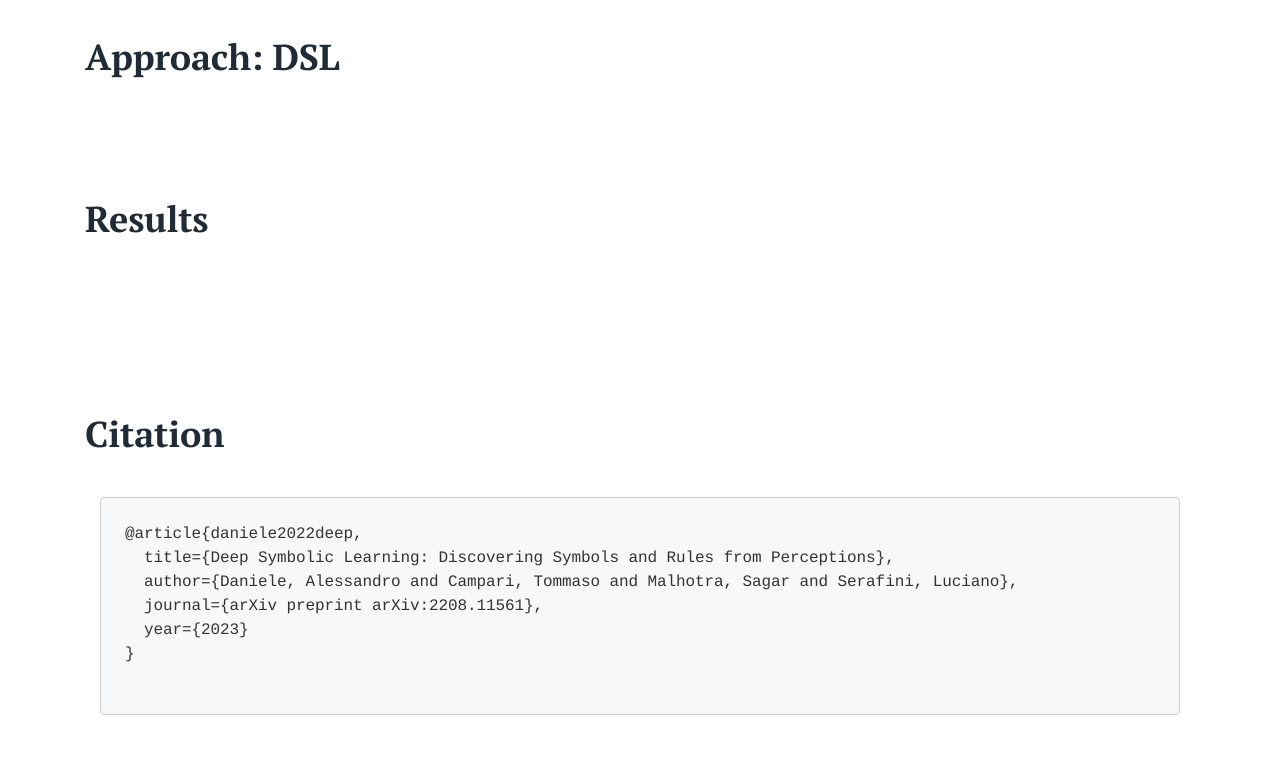
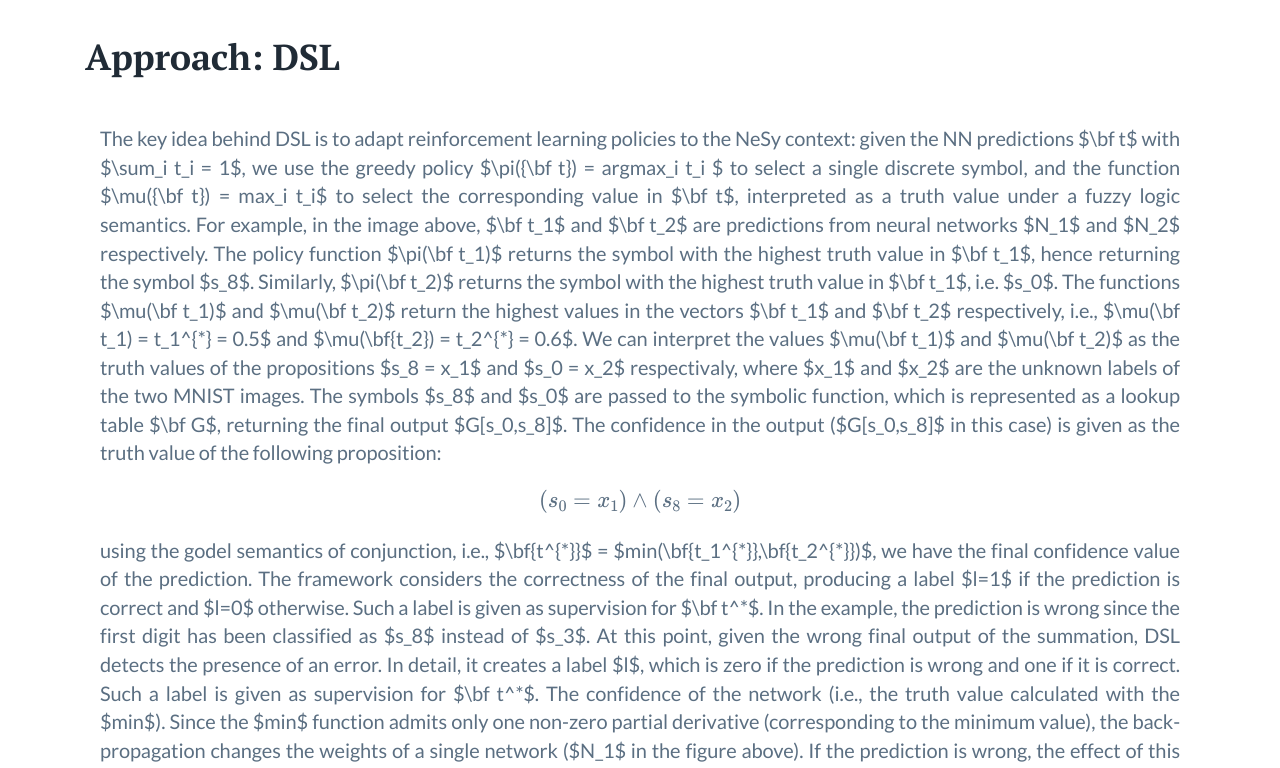
Before and after one commit to dkm-fbk/dkm-fbk.github.io, a plain HTML site: page projects/dsl.html in a window 1280 px wide. Shown: the part 1120-1888 px from the top of the page. Drawn offline with nearby package versions, Linux system fonts and the light colour scheme; some packages are replaced by stand-ins of ours.

Commit message:
first commit

```diff
--- a/projects/dsl.html
+++ b/projects/dsl.html
@@ -14,6 +14,9 @@
     <link rel="stylesheet" href="../dist/css/style.css">
     <link rel="stylesheet" href="../dist/css/new_style.css">
     <!-- <link rel="stylesheet" href="css/index.css" /> -->
+    <script type="text/javascript" charset="utf-8"
+src="https://cdn.mathjax.org/mathjax/latest/MathJax.js?config=TeX-AMS-MML_HTMLorMML,
+https://vincenttam.github.io/javascripts/MathJaxLocal.js"></script>
 </head>
 
 <body class="is-boxed has-animations">
@@ -72,7 +75,14 @@
                         <!--image class="intro-image" src="images/teaser.png" /-->
 
                         <p class="text-justify">
+                            The key idea behind DSL is to adapt reinforcement learning policies to the NeSy context: given the NN predictions $\bf t$ with $\sum_i t_i = 1$, we use the greedy policy $\pi({\bf t}) = argmax_i t_i $ to select a single discrete symbol, and the function $\mu({\bf t}) = max_i t_i$ to select the corresponding value in $\bf t$, interpreted as a truth value under a fuzzy logic semantics. For example, in the image above, $\bf t_1$ and $\bf t_2$ are predictions from neural networks $N_1$ and $N_2$ respectively. The policy function $\pi(\bf t_1)$ returns the symbol with the highest truth value in $\bf t_1$, hence returning the symbol $s_8$. Similarly, $\pi(\bf t_2)$ returns the symbol with the highest truth value in $\bf t_1$, i.e.  $s_0$. The functions $\mu(\bf t_1)$ and $\mu(\bf t_2)$ return the highest values in the vectors $\bf t_1$ and $\bf t_2$ respectively, i.e.,  $\mu(\bf t_1) = t_1^{*} = 0.5$ and  $\mu(\bf{t_2}) = t_2^{*} = 0.6$. We can interpret the values $\mu(\bf t_1)$ and $\mu(\bf t_2)$ as the truth values of the propositions $s_8 = x_1$  and $s_0 = x_2$ respectivaly, where $x_1$ and $x_2$ are the unknown labels of the two MNIST images.
 
+
+
+                            The symbols $s_8$ and $s_0$ are passed to the symbolic function, which is represented as a lookup table $\bf G$, returning the final output $G[s_0,s_8]$. The confidence in the output ($G[s_0,s_8]$ in this case) is given as the  truth value of the following proposition:
+                            $$(s_0 = x_1) \land (s_8 = x_2)$$
+                            using the godel semantics of conjunction, i.e., $\bf{t^{*}}$ = $min(\bf{t_1^{*}},\bf{t_2^{*}})$, we have the final confidence value of the prediction. The framework considers the correctness of the final output, producing a label $l=1$ if the prediction is correct and $l=0$ otherwise. Such a label is given as supervision for $\bf t^*$. In the example, the prediction is wrong since the first digit has been classified as $s_8$ instead of $s_3$. At this point, given the wrong final output of the summation, DSL detects the presence of an error. In detail, it creates a label $l$, which is zero if the prediction is wrong and one if it is correct. Such a label is given as supervision for $\bf t^*$. The confidence of the network (i.e., the truth value calculated with the $min$).
+Since the $min$ function admits only one non-zero partial derivative (corresponding to the minimum value), the back-propagation changes the weights of a single network ($N_1$ in the figure above). If the prediction is wrong, the effect of this change is to reduce the truth value of the currently selected symbol ($s_8$), increasing the chances of choosing a different symbol in the next iteration. Finally, \shortname\ can also learn the table $\bf G$ from the data by applying $\pi$ and $\mu$ to a learnable tensor $\bf W$.
                         </p>
                     </div>
 
```
Also changed, not shown: images/img_10.jpg (added), images/img_101.jpg (added).
